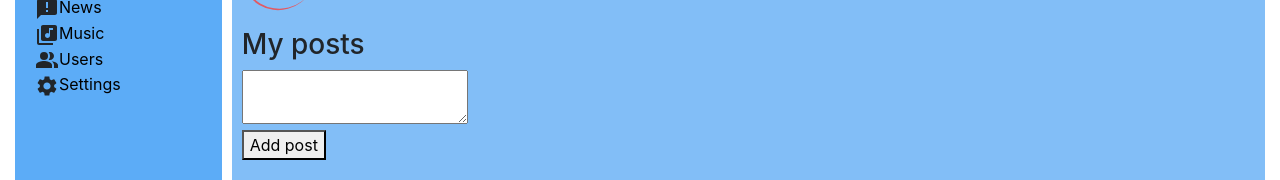
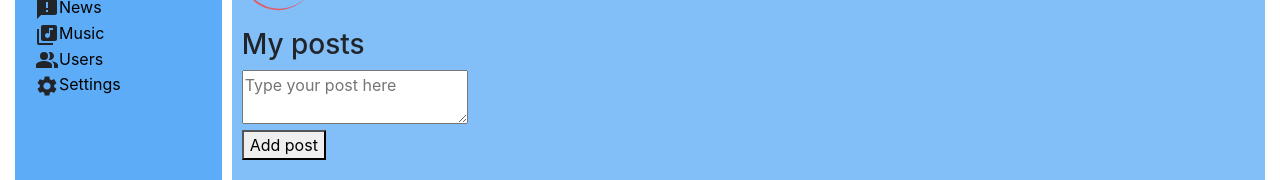
Before and after one commit to Ruboo/social-network, a React (Create React App) app: page /profile/1 in a window 1280 px wide. Shown: the part 146-326 px from the top of the page. Built offline with nearby package versions, Linux system fonts and the light colour scheme; no server answers; grey boxes are pictures that could not be loaded.

Commit message:
added form validation

```diff
--- /dev/null
+++ b/src/components/Dialogs/AddMessageForm/AddMessageForm.jsx
@@ -0,0 +1,24 @@
+import React from 'react';
+import { reduxForm, Field } from 'redux-form';
+import { Textarea } from '../../common/FormsControls/FormsControls';
+import { requiredField, maxLengthCreator } from '../../../utilits/validators/validators';
+
+let maxLengthCreator50 = maxLengthCreator(50)
+
+const AddMessageForm = (props) => {
+
+    return(
+        <form onSubmit={props.handleSubmit}>
+      <div>
+        <Field component={Textarea} validate = {[requiredField,maxLengthCreator50]}
+        name='newMessageText' placeholder='Enter message here' />
+      </div>
+      <div>
+        <button >Send</button>
+      </div>
+    </form>
+    )
+}
+
+
+export default reduxForm({form:'dialog-add-message-form'})(AddMessageForm);
--- a/src/components/Dialogs/Dialogs.jsx
+++ b/src/components/Dialogs/Dialogs.jsx
@@ -3,7 +3,8 @@ import classes from './Dialogs.module.css';
 import {  Redirect } from 'react-router-dom';
 import DialogItem from './DialogItem/DialogItem';
 import Message from './Message/Message';
-import { Field, reduxForm } from 'redux-form';
+import {  reduxForm } from 'redux-form';
+import AddMessageForm from './AddMessageForm/AddMessageForm';
 
 const Dialogs = (props) => {
 
@@ -34,24 +35,11 @@ const Dialogs = (props) => {
 
 
       </div>
-
-      <AddMessageFormRedux onSubmit = {addNewMessage}/>
+    <AddMessageForm onSubmit = {addNewMessage} />
     </div>
   )
 }
 
-const AddMessageForm = (props) => {
-  return (
-    <form onSubmit={props.handleSubmit}>
-      <div>
-        <Field component='textarea' name='newMessageText' placeholder='Enter message here' />
-      </div>
-      <div>
-        <button >Send</button>
-      </div>
-    </form>
-  )
-}
 
 const AddMessageFormRedux = reduxForm({
   form:'dialogAddMessageForm'
--- a/src/components/Login/Login.jsx
+++ b/src/components/Login/Login.jsx
@@ -1,21 +1,27 @@
 import React from 'react';
 import { reduxForm, Field } from 'redux-form';
+import { Input } from '../common/FormsControls/FormsControls';
+import { requiredField } from '../../utilits/validators/validators';
 
 
 const LoginForm = (props) => {
 
     return (
 
-        <form onSubmit = {props.handleSubmit} >
+        <form onSubmit={props.handleSubmit} >
             <div>
-                <Field placeholder={'Login'} name = {'login'} component = {'input'}/>
+                <Field placeholder={'Login'} name={'login'}
+                    validate={[requiredField]}
+                    component={Input} />
             </div>
             <div>
-                <Field placeholder={'Password'} name = {'password'} component = {'input'} />
+                <Field placeholder={'Password'} name={'password'}
+                    validate={[requiredField]}
+                    component={Input} />
 
             </div>
             <div>
-                <Field component = {'input'} name = {'rememberMe'} type={'checkbox'} />Remember me
+                <Field component={Input} name={'rememberMe'} type={'checkbox'} />Remember me
 
                 </div>
             <div>
@@ -34,13 +40,13 @@ const LoginReduxForm = reduxForm({
 const Login = (props) => {
 
     const onSubmit = (formData) => {
-console.log(formData)
+        console.log(formData)
     }
 
     return (
         <div>
             <h1>Login</h1>
-            <LoginReduxForm onSubmit = {onSubmit} />
+            <LoginReduxForm onSubmit={onSubmit} />
         </div>
     )
 
--- a/src/components/Profile/MyPosts/MyPosts.jsx
+++ b/src/components/Profile/MyPosts/MyPosts.jsx
@@ -2,12 +2,18 @@ import React, { createRef } from 'react';
 import classes from './MyPosts.module.css';
 import Post from './Post/Post';
 import { reduxForm, Field } from 'redux-form';
+import { requiredField, maxLengthCreator } from '../../../utilits/validators/validators';
+import { Textarea } from '../../common/FormsControls/FormsControls';
+
+const maxLength10 = maxLengthCreator(10)
 
 let AddNewPostForm = (props) => {
   return (
     <form onSubmit={props.handleSubmit}>
       <div>
-      <Field name = 'newPostText' component = 'textarea' />
+      <Field name = 'newPostText' component = {Textarea} placeholder = {'Type your post here'}
+      validate = {[requiredField, maxLength10]}
+      />
       </div>
       <div>
         <button >Add post</button>
--- /dev/null
+++ b/src/components/common/FormsControls/FormControls.module.css
@@ -0,0 +1,12 @@
+.formControl.error input,
+.formControl.error textarea
+{
+ border:solid red 2px;
+}
+
+.formControl.error span
+{
+
+color:red;
+
+}
--- /dev/null
+++ b/src/components/common/FormsControls/FormsControls.js
@@ -0,0 +1,31 @@
+import React from 'react';
+import styles from './FormControls.module.css';
+
+export const Textarea = ({input, meta, ...props}) => {
+
+    const hasError = meta.touched && meta.error;
+    return (
+        <div className={styles.formControl + ' ' + (hasError ? styles.error : '')}>
+            <div>
+                <textarea {...input} {...props} />
+            </div>
+            {hasError &&  <span>{meta.error}</span> }
+
+        </div>
+    )
+}
+
+
+export const Input = ({input, meta, ...props}) => {
+
+    const hasError = meta.touched && meta.error;
+    return (
+        <div className={styles.formControl + ' ' + (hasError ? styles.error : '')}>
+            <div>
+                <input {...input} {...props} />
+            </div>
+            {hasError &&  <span>{meta.error}</span> }
+
+        </div>
+    )
+}
--- /dev/null
+++ b/src/utilits/validators/validators.js
@@ -0,0 +1,8 @@
+export const requiredField = (value) => {
+    if(!value) return 'Field is required'
+}
+
+
+export const maxLengthCreator = (maxLength) => (value)=> {
+    if(value.length > maxLength) return `Max length is ${maxLength} symbols`;
+}
```
